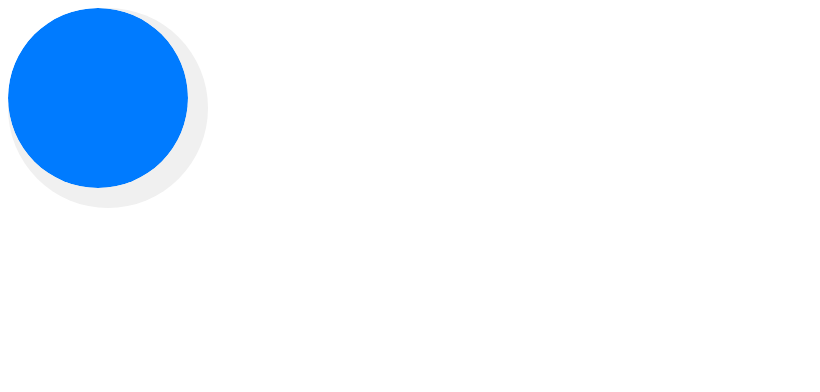
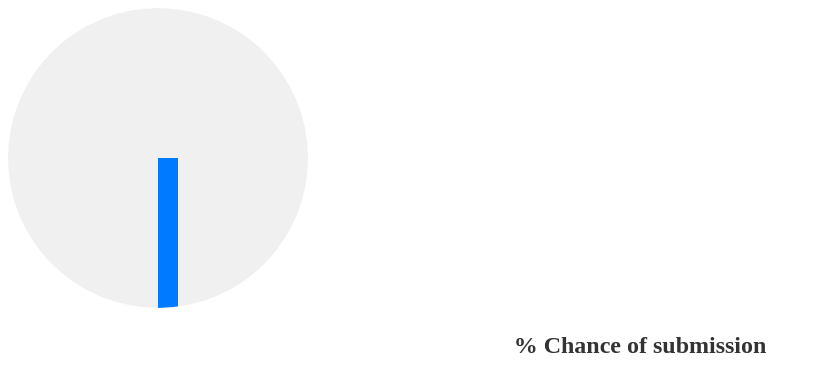
Before and after one commit to mehuber/submitometer, a plain HTML site: page index.html in a window 1280 px wide. Shown: the whole page, without its empty margins (0-820 px from the left). Drawn offline with Linux system fonts and the light colour scheme.

Commit message:
Update style.css

```diff
--- a/style.css
+++ b/style.css
@@ -1,30 +1,33 @@
 .dial-container {
-    width: 200px;
-    height: 200px;
+  width: 300px;
+  height: 300px;
   border-radius: 50%;
   background-color: #f0f0f0;
   position: relative;
+  overflow: hidden;
 }
 
 .dial {
-    width: 180px;
-    height: 180px;
-    border-radius: 50%;
+  width: 100%;
+  height: 100%;
+  position: relative;
+}
+
+.needle {
+  width: 20px;
+  height: 150px;
   background-color: #007bff;
   position: absolute;
-    top: 0;
-    left: 0;
-    clip-path: circle(50% at 50% 50%);
+  top: 50%;
+  left: 50%;
+  transform-origin: bottom center;
   transform: rotate(0deg);
   transition: transform 0.3s ease-in-out;
 }
 
 .percentage {
-    position: absolute;
-    top: 50%;
-    left: 50%;
-    transform: translate(-50%, -50%);
+  text-align: center;
   font-size: 24px;
   font-weight: bold;
-    color: #fff;
+  color: #333;
 }
```
Lines whose indentation alone changed are shown as unchanged.
